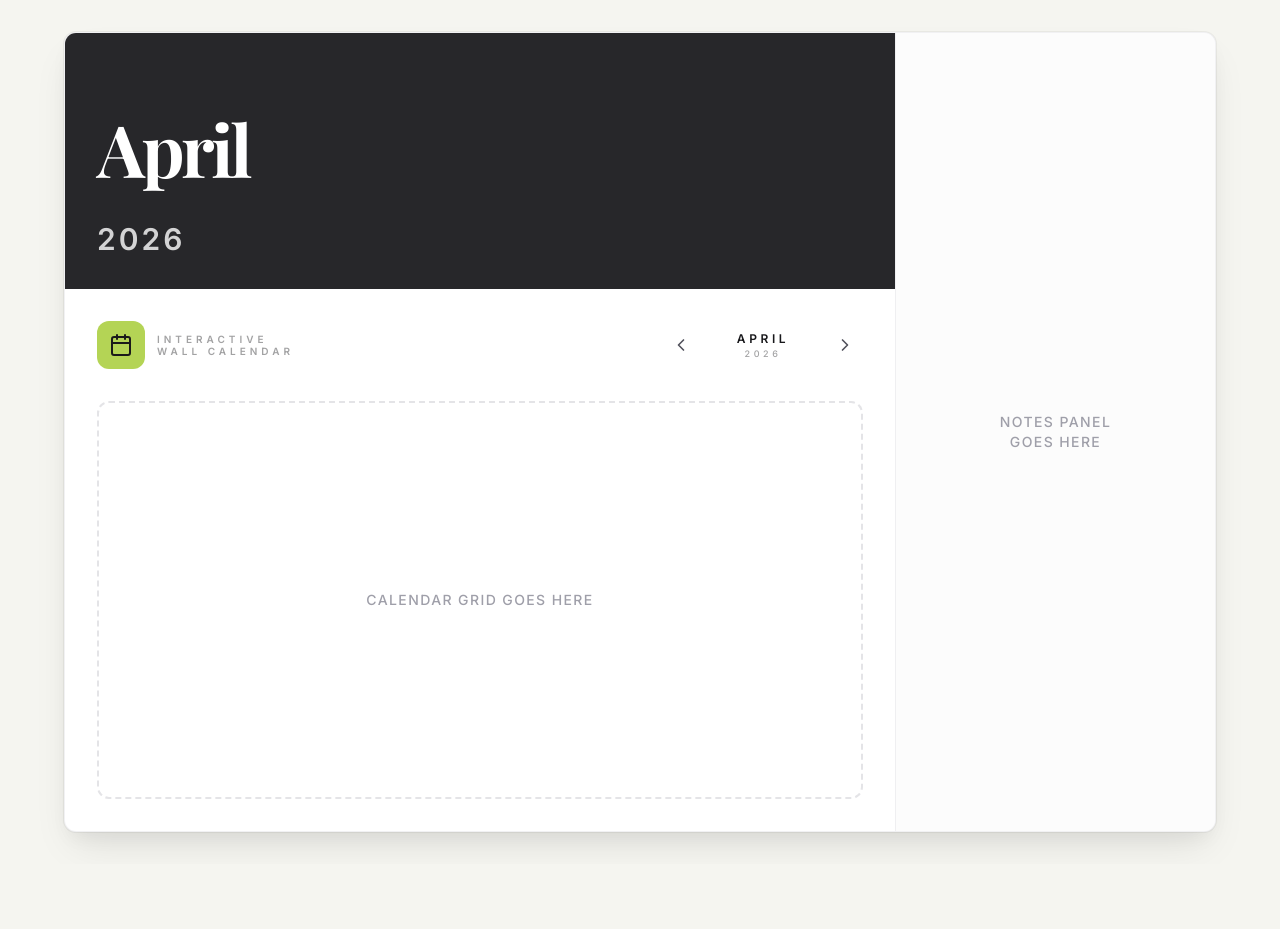
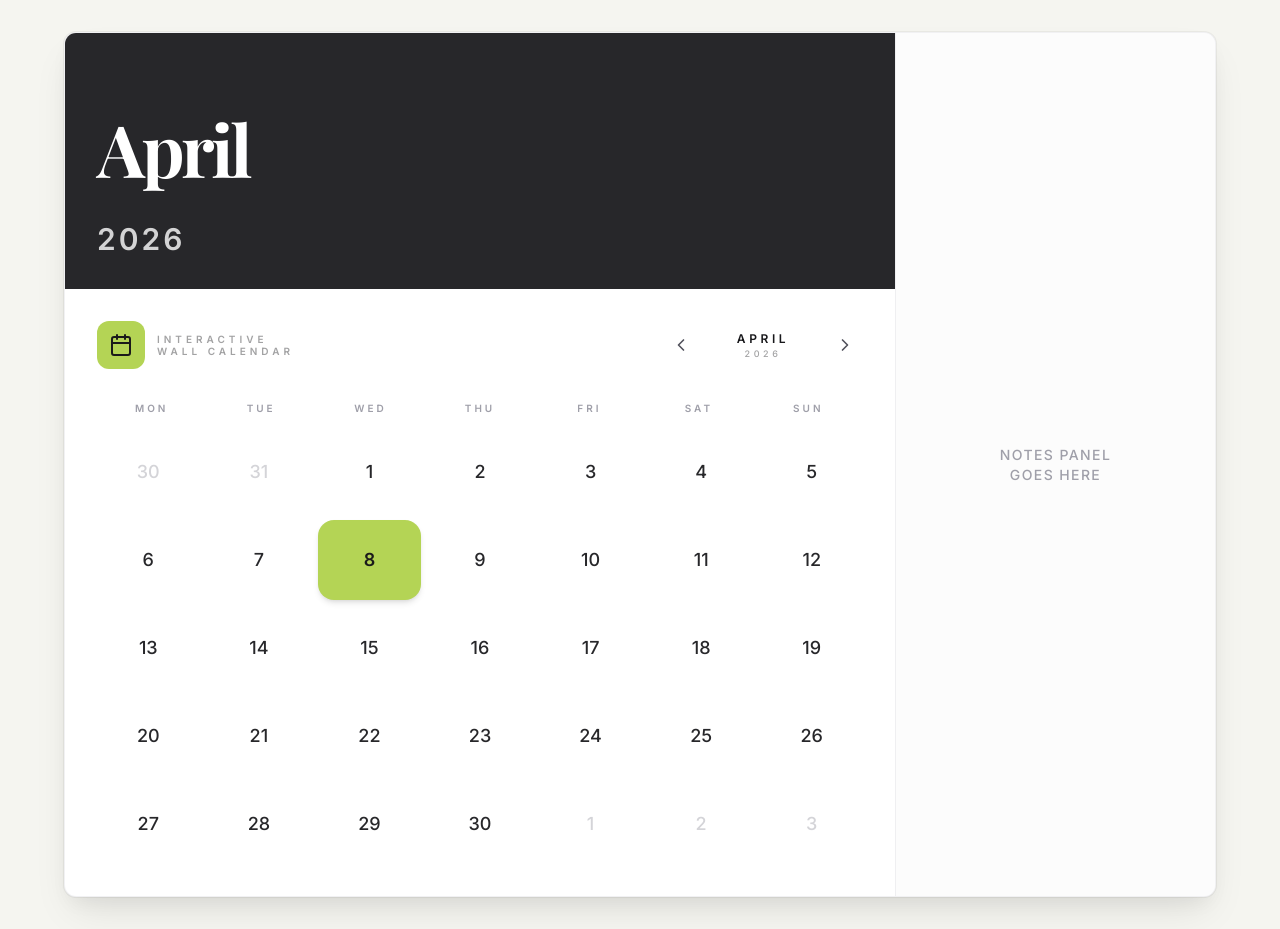
Before and after one commit to shubham-soni05/Interactive-Wall-Calendar, a React (Vite) app: page / in a window 1280 px wide. Before the commit the page ends 864 px from the top, so only its background shows below. Built offline with nearby package versions, Linux system fonts and the light colour scheme; a web font is replaced by a local one.

Commit message:
feat: Implement calendar navigation and date rendering
Add logic for navigating between months and render days within the current month view. This includes calculating start and end dates for the month, and generating an array of all days to be displayed.

```diff
--- a/src/App.tsx
+++ b/src/App.tsx
@@ -1,8 +1,56 @@
-import React from 'react';
+import React, { useState } from 'react';
 import { Calendar as CalendarIcon, ChevronLeft, ChevronRight } from 'lucide-react';
+import {
+  format,
+  addMonths,
+  subMonths,
+  startOfMonth,
+  endOfMonth,
+  startOfWeek,
+  endOfWeek,
+  eachDayOfInterval,
+  isSameMonth,
+  isToday
+} from 'date-fns';
 import { cn } from './utils/cn';
 
+export type NoteCategory = 'personal' | 'work' | 'event' | 'important';
+
+export interface Holiday {
+  date: string;
+  name: string;
+  type: 'festival' | 'public';
+}
+
+export interface Note {
+  id: string;
+  date: string;
+  title?: string;
+  text: string;
+  category: NoteCategory;
+  color?: string; // Hex color
+  type: 'day' | 'range' | 'month';
+  range?: { start: string; end: string };
+}
+
 export default function App() {
+  const [currentDate, setCurrentDate] = useState(new Date());
+
+  const nextMonth = () => setCurrentDate(addMonths(currentDate, 1));
+  const prevMonth = () => setCurrentDate(subMonths(currentDate, 1));
+
+  const monthStart = startOfMonth(currentDate);
+  const monthEnd = endOfMonth(monthStart);
+  const startDate = startOfWeek(monthStart, { weekStartsOn: 1 }); // Start on Monday
+  const endDate = endOfWeek(monthEnd, { weekStartsOn: 1 });
+
+  const days = eachDayOfInterval({
+    start: startDate,
+    end: endDate
+  });
+
+  const weekDays = ['MON', 'TUE', 'WED', 'THU', 'FRI', 'SAT', 'SUN'];
+
   return (
     <div className="min-h-screen flex items-center justify-center p-4 md:p-8 bg-[#F5F5F0]">
       <div className="w-full max-w-6xl relative">
@@ -14,8 +62,8 @@ export default function App() {
             {/* Placeholder Hero Section */}
             <div className="h-48 md:h-64 bg-zinc-800 relative overflow-hidden flex items-end p-8">
               <h1 className="text-5xl md:text-7xl font-serif font-bold text-white tracking-tighter z-10">
-                April <br/>
-                <span className="text-2xl md:text-3xl font-sans tracking-widest opacity-80">2026</span>
+                {format(currentDate, 'MMMM')} <br/>
+                <span className="text-2xl md:text-3xl font-sans tracking-widest opacity-80">{format(currentDate, 'yyyy')}</span>
               </h1>
             </div>
 
@@ -35,27 +83,57 @@ export default function App() {
 
                 <div className="flex items-center justify-between w-full sm:w-auto gap-2 md:gap-4">
                   <div className="flex items-center gap-1 w-full justify-between sm:justify-end">
-                    <button className="p-2 rounded-lg hover:bg-calendar-primary/15 text-zinc-600">
+                    <button onClick={prevMonth} className="p-2 rounded-lg hover:bg-calendar-primary/15 text-zinc-600 transition-colors">
                       <ChevronLeft className="w-5 h-5" />
                     </button>
                     <div className="px-2 md:px-4 py-2 flex flex-col items-center justify-center min-w-[100px] md:min-w-[120px]">
                       <span className="text-[10px] md:text-xs font-bold uppercase tracking-widest md:tracking-[0.3em] leading-none mb-1">
-                        APRIL
+                        {format(currentDate, 'MMMM')}
                       </span>
                       <span className="text-[8px] md:text-[9px] font-medium opacity-40 tracking-widest md:tracking-[0.4em] leading-none">
-                        2026
+                        {format(currentDate, 'yyyy')}
                       </span>
                     </div>
-                    <button className="p-2 rounded-lg hover:bg-calendar-primary/15 text-zinc-600">
+                    <button onClick={nextMonth} className="p-2 rounded-lg hover:bg-calendar-primary/15 text-zinc-600 transition-colors">
                       <ChevronRight className="w-5 h-5" />
                     </button>
                   </div>
                 </div>
               </div>
 
-              {/* Static Grid Placeholder */}
-              <div className="flex-1 p-1 sm:p-4 flex items-center justify-center border-2 border-dashed border-zinc-200 rounded-xl">
-                <p className="text-zinc-400 font-medium uppercase tracking-widest text-sm">Calendar Grid Goes Here</p>
+              {/* Dynamic Calendar Grid */}
+              <div className="flex-1 flex flex-col">
+                {/* Days of Week */}
+                <div className="grid grid-cols-7 mb-4">
+                  {weekDays.map(day => (
+                    <div key={day} className="text-center text-[8px] sm:text-[10px] font-bold tracking-widest sm:tracking-[0.3em] text-zinc-400">
+                      {day}
+                    </div>
+                  ))}
+                </div>
+
+                {/* Days Grid */}
+                <div className="grid grid-cols-7 gap-1 sm:gap-2 flex-1">
+                  {days.map((day, dayIdx) => {
+                    const isCurrentMonth = isSameMonth(day, currentDate);
+                    const isTodayDate = isToday(day);
+
+                    return (
+                      <div
+                        key={day.toString()}
+                        className={cn(
+                          "relative flex items-center justify-center rounded-xl sm:rounded-2xl text-sm sm:text-lg font-medium transition-all",
+                          "min-h-[40px] sm:min-h-[60px] md:min-h-[80px]",
+                          !isCurrentMonth && "text-zinc-300",
+                          isCurrentMonth && !isTodayDate && "text-zinc-800",
+                          isTodayDate && "bg-calendar-primary text-calendar-contrast font-bold shadow-md"
+                        )}
+                      >
+                        <span className="relative z-10">{format(day, 'd')}</span>
+                      </div>
+                    );
+                  })}
+                </div>
               </div>
             </div>
           </div>
```
